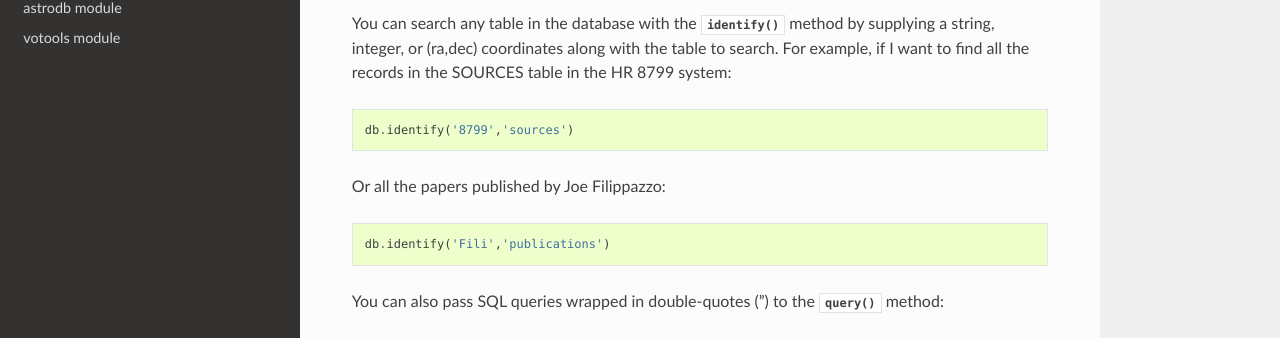
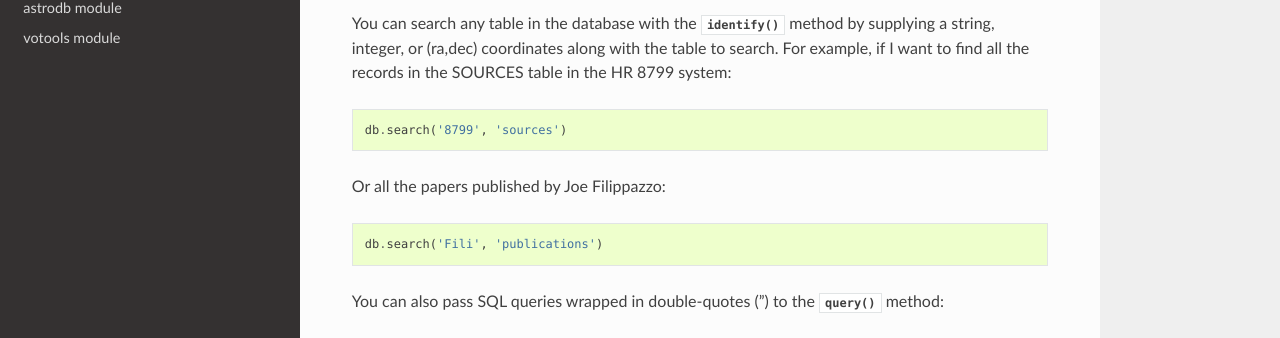
Before and after one commit to BDNYC/astrodbkit, a Sphinx documentation site: the page built from docs/index.rst, in a window 1280 px wide and 900 px high, scrolled down 1357 px. Shown: the part 137-475 px from the top of the window. Built offline with Sphinx 7.4.7 and the Read the Docs theme 2.0.0, drawn with Linux system fonts in a browser that asks for light colours.

Commit message:
Docs update

```diff
--- a/docs/astrodb.rst
+++ b/docs/astrodb.rst
@@ -1,7 +1,7 @@
 astrodb module
 ==============
 
-.. automodule:: astrodbkit.astrodbkit.astrodb
+.. automodule:: astrodbkit.astrodb
    :members:
    :undoc-members:
    :show-inheritance:
--- a/docs/index.rst
+++ b/docs/index.rst
@@ -56,11 +56,11 @@ will return a table of the band, magnitude and uncertainty for all records in th
 
 You can search any table in the database with the :py:meth:`~astrodb.get_db.identify` method by supplying a string, integer, or (ra,dec) coordinates along with the table to search. For example, if I want to find all the records in the SOURCES table in the HR 8799 system::
 
-    db.identify('8799','sources')
+    db.search('8799', 'sources')
 
 Or all the papers published by Joe Filippazzo::
 
-    db.identify('Fili','publications')
+    db.search('Fili', 'publications')
 
 You can also pass SQL queries wrapped in double-quotes (") to the :py:meth:`~astrodb.get_db.query` method::
 
--- a/docs/votools.rst
+++ b/docs/votools.rst
@@ -1,7 +1,7 @@
 votools module
 ================
 
-.. automodule:: astrodbkit.votools
+.. automodule:: votools
    :members:
    :undoc-members:
    :show-inheritance:
```
